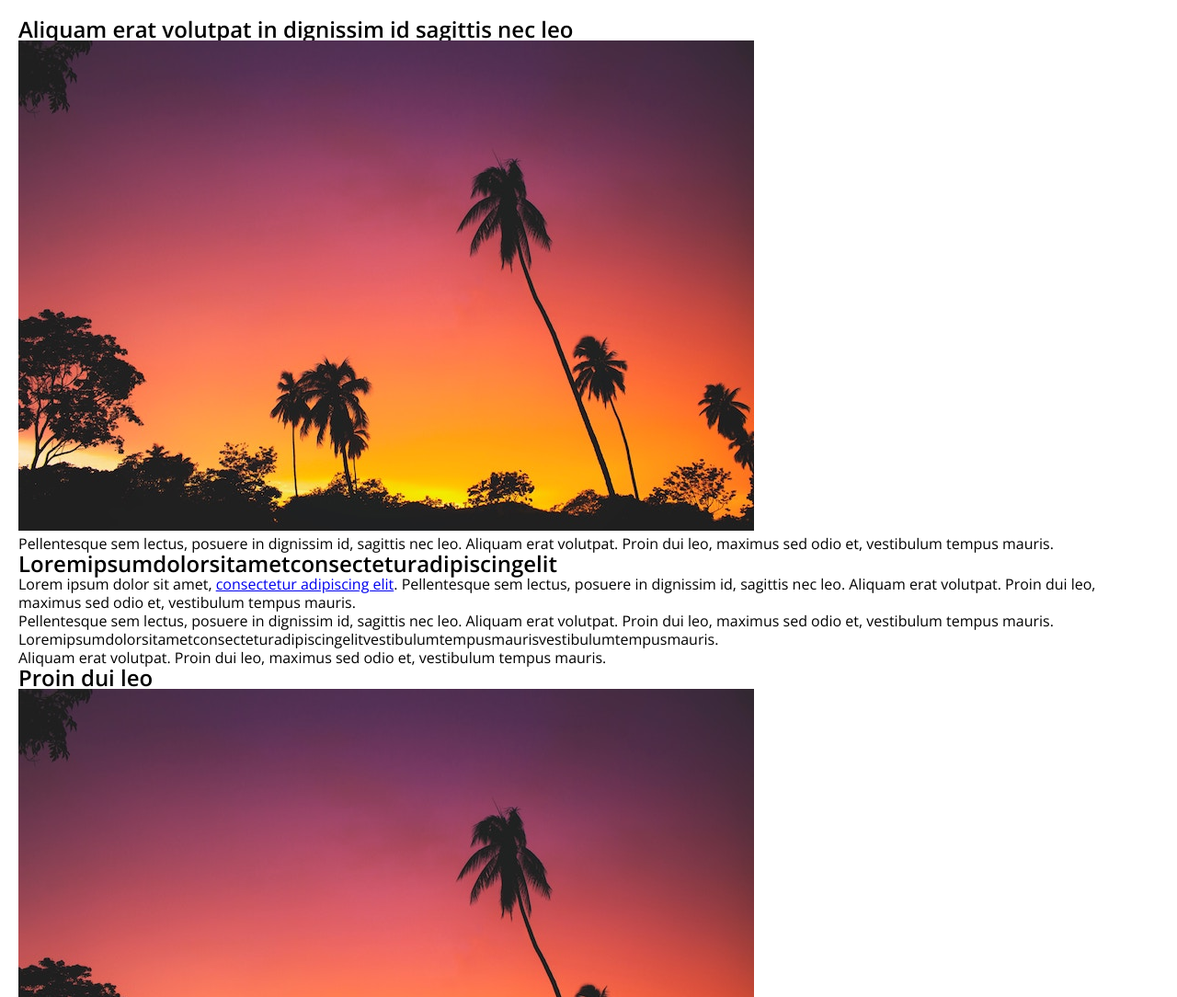
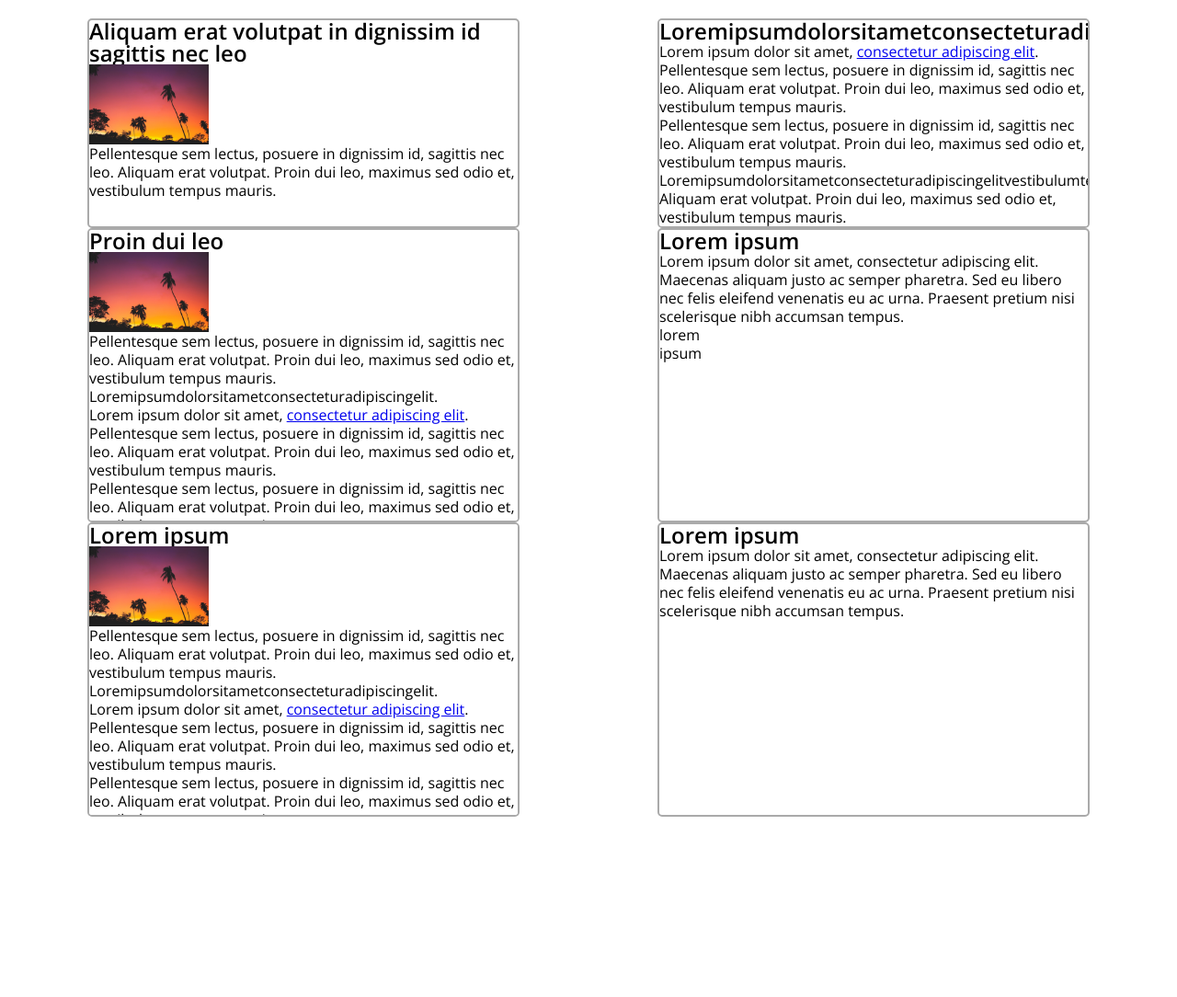
Before and after one commit to Thorhallurh/Verkefni-5, a plain HTML site: page index.html in a window 1280 px wide. Shown: the top 1084 px of the page at 92% size. After the commit the page ends 908 px from the top, so only its background shows below. Drawn offline with nearby package versions, Linux system fonts and the light colour scheme.

Commit message:
fyrstu skref

```diff
--- a/index.html
+++ b/index.html
@@ -14,9 +14,9 @@
           <h2 class="card__header">Aliquam erat volutpat in dignissim id sagittis nec leo</h2>
           <div>
             <div>
-              <img src="img.jpg" alt="">
+              <img class="card__photo" src="img.jpg" alt="">
             </div>
-            <div>
+            <div class="card__text">
               <p>Pellentesque sem lectus, posuere in dignissim id, sagittis nec leo. Aliquam erat volutpat. Proin dui leo, maximus sed odio et, vestibulum tempus mauris.</p>
             </div>
           </div>
@@ -25,7 +25,7 @@
         <section class="card">
           <h2 class="card__header">Loremipsumdolorsitametconsecteturadipiscingelit</h2>
           <div>
-            <div>
+            <div class="card__text">
               <p>Lorem ipsum dolor sit amet, <a href="#">consectetur adipiscing elit</a>. Pellentesque sem lectus, posuere in dignissim id, sagittis nec leo. Aliquam erat volutpat. Proin dui leo, maximus sed odio et, vestibulum tempus mauris.</p>
               <p>Pellentesque sem lectus, posuere in dignissim id, sagittis nec leo. Aliquam erat volutpat. Proin dui leo, maximus sed odio et, vestibulum tempus mauris. Loremipsumdolorsitametconsecteturadipiscingelitvestibulumtempusmaurisvestibulumtempusmauris.</p>
               <p>Aliquam erat volutpat. Proin dui leo, maximus sed odio et, vestibulum tempus mauris.</p>
@@ -37,9 +37,9 @@
           <h2 class="card__header">Proin dui leo</h2>
           <div>
             <div>
-              <img src="img.jpg" alt="">
+              <img class="card__photo" src="img.jpg" alt="">
             </div>
-            <div>
+            <div class="card__text">
               <p>Pellentesque sem lectus, posuere in dignissim id, sagittis nec leo. Aliquam erat volutpat. Proin dui leo, maximus sed odio et, vestibulum tempus mauris. Loremipsumdolorsitametconsecteturadipiscingelit.</p>
               <p>Lorem ipsum dolor sit amet, <a href="#">consectetur adipiscing elit</a>. Pellentesque sem lectus, posuere in dignissim id, sagittis nec leo. Aliquam erat volutpat. Proin dui leo, maximus sed odio et, vestibulum tempus mauris.</p>
               <p>Pellentesque sem lectus, posuere in dignissim id, sagittis nec leo. Aliquam erat volutpat. Proin dui leo, maximus sed odio et, vestibulum tempus mauris. Loremipsumdolorsitametconsecteturadipiscingelit.</p>
@@ -50,11 +50,11 @@
         <section class="card">
           <h2 class="card__header">Lorem ipsum</h2>
           <div>
-            <div>
+            <div class="card__text">
               <p>Lorem ipsum dolor sit amet, consectetur adipiscing elit. Maecenas aliquam justo ac semper pharetra. Sed eu libero nec felis eleifend venenatis eu ac urna. Praesent pretium nisi scelerisque nibh accumsan tempus.</p>
             </div>
           </div>
-          <ul>
+          <ul class="card--bottom">
             <li>lorem</li>
             <li>ipsum</li>
           </ul>
@@ -64,15 +64,15 @@
           <h2 class="card__header">Lorem ipsum</h2>
           <div>
             <div>
-              <img src="img.jpg" alt="">
+              <img class="card__photo" src="img.jpg" alt="">
             </div>
-            <div>
+            <div class="card__text">
               <p>Pellentesque sem lectus, posuere in dignissim id, sagittis nec leo. Aliquam erat volutpat. Proin dui leo, maximus sed odio et, vestibulum tempus mauris. Loremipsumdolorsitametconsecteturadipiscingelit.</p>
               <p>Lorem ipsum dolor sit amet, <a href="#">consectetur adipiscing elit</a>. Pellentesque sem lectus, posuere in dignissim id, sagittis nec leo. Aliquam erat volutpat. Proin dui leo, maximus sed odio et, vestibulum tempus mauris.</p>
               <p>Pellentesque sem lectus, posuere in dignissim id, sagittis nec leo. Aliquam erat volutpat. Proin dui leo, maximus sed odio et, vestibulum tempus mauris. Loremipsumdolorsitametconsecteturadipiscingelit.</p>
             </div>
           </div>
-          <ul>
+          <ul class="card--bottom">
             <li>lorem</li>
             <li>ipsum</li>
             <li>dolor</li>
@@ -87,7 +87,7 @@
         <section class="card">
           <h2 class="card__header">Lorem ipsum</h2>
           <div>
-            <div>
+            <div class="card__text">
               <p>Lorem ipsum dolor sit amet, consectetur adipiscing elit. Maecenas aliquam justo ac semper pharetra. Sed eu libero nec felis eleifend venenatis eu ac urna. Praesent pretium nisi scelerisque nibh accumsan tempus.</p>
             </div>
           </div>
--- a/styles.css
+++ b/styles.css
@@ -15,18 +15,43 @@ html {
   line-height: 1.25;
 }
 
-.card__header {
-  font-size: 1.5rem;
-  line-height: 1;
+.cards {
+  display: inline-flex;
+  justify-content: space-around;
+  flex-wrap: wrap;
 }
 
 .card {
   background-color: #fff;
-  border: 2px;
+  border: 2px solid #aaa;
+  border-radius: 0.3125rem; /*5px*/
+  max-width: 29.375rem; /*470px*/
+  max-height: 20rem; /*320px*/
+  margin-bottom: 0.625; /*10px*/
+  display: flex;
+  flex-direction: column;
+  overflow: auto;
+}
+
+.card__header {
+  font-size: 1.5rem;
+  line-height: 1;
+  display: flex;
+}
+
+.card__photo {
+  width: 9.375rem; /*150px*/
+  padding-right: 1.25rem; /*20px*/
+  display: flex;
+}
+
+.card__text {
+  display: flex;
+  flex-direction: column;
 }
 
 main {
   margin: 0 auto;
-  max-width: 1500px;
-  padding: 20px;
+  max-width: 1500px; /*á að breyta þessu í rem?*/
+  padding: 20px; /*á að breyta þessu í rem?*/
 }
```
